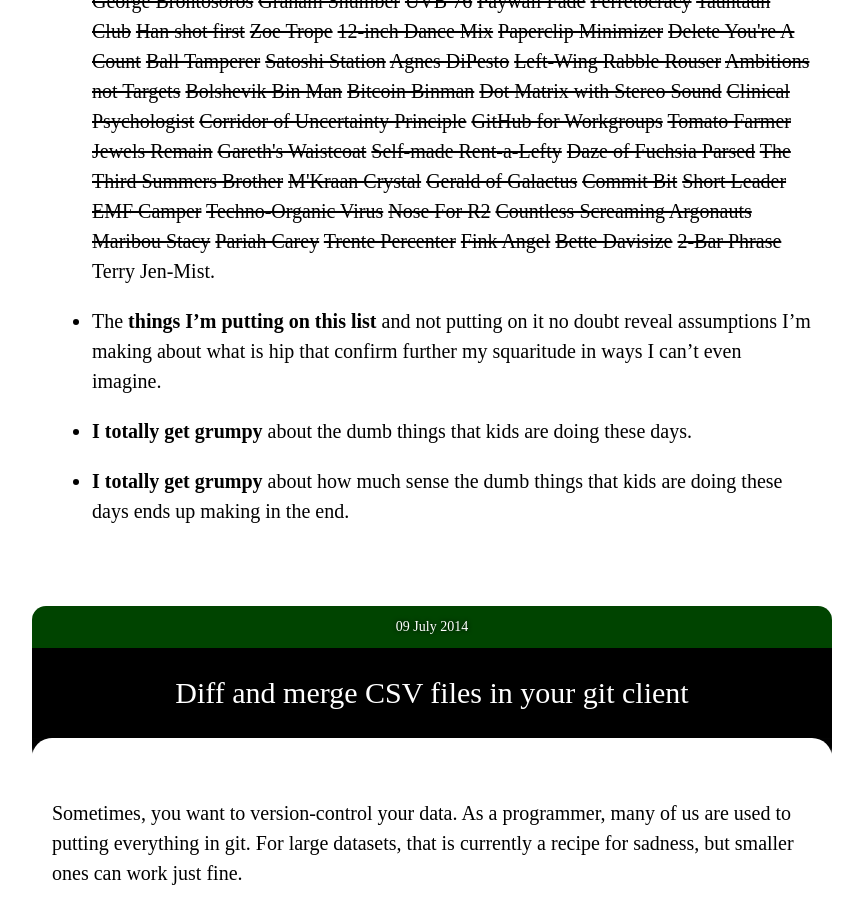
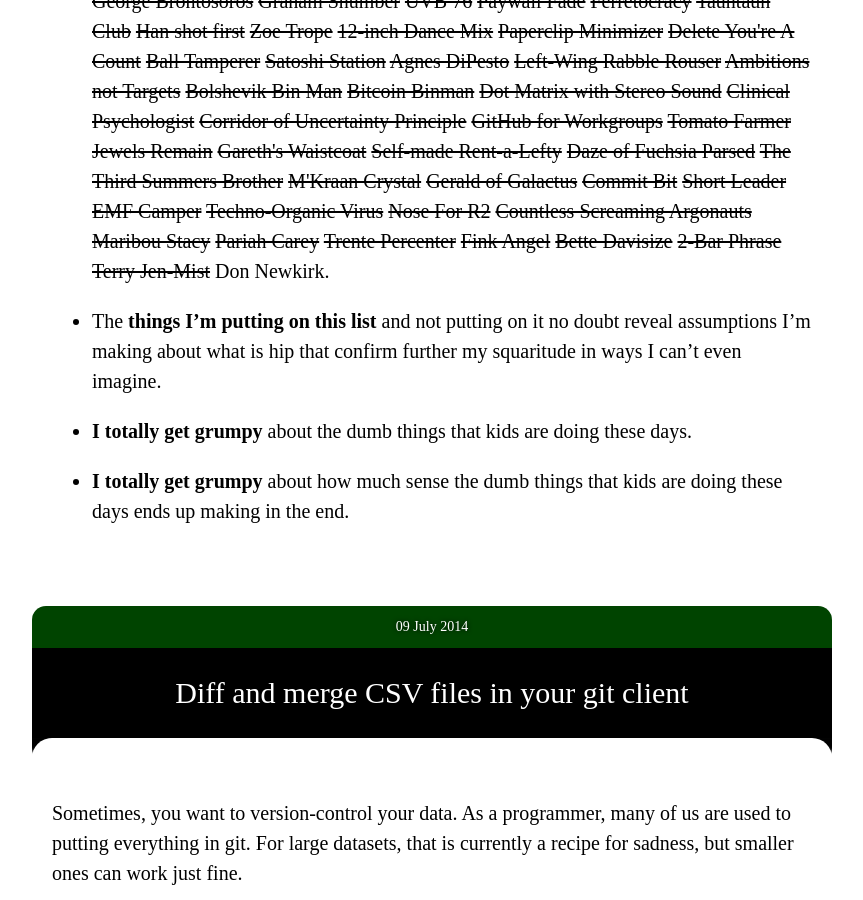
Before and after one commit to paulfitz/paulfitz.github.io, a Jekyll site: the page built from index.html, in a window 1280 px wide and 900 px high, scrolled down 20796 px. Shown: the whole window, without its empty margins (208-1071 px from the left). Built offline with Jekyll 4.4.1, drawn with Linux system fonts in a browser that asks for light colours; nearby versions of some CDN libraries.

Commit message:
more pike

```diff
--- a/_data/pikes.json
+++ b/_data/pikes.json
@@ -173,5 +173,6 @@
   "Fink Angel",
   "Bette Davisize",
   "2-Bar Phrase",
-  "Terry Jen-Mist"
+  "Terry Jen-Mist",
+  "Don Newkirk"
 ]
```
